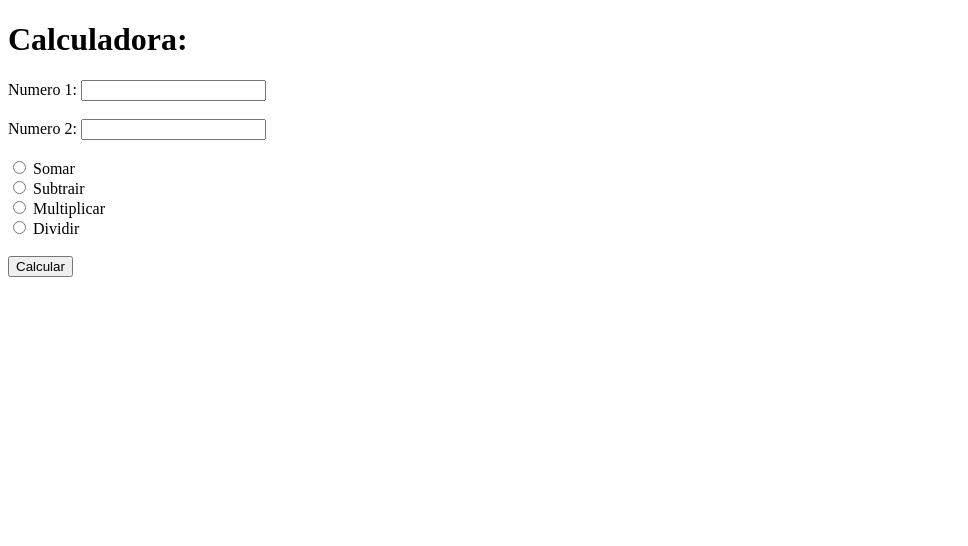
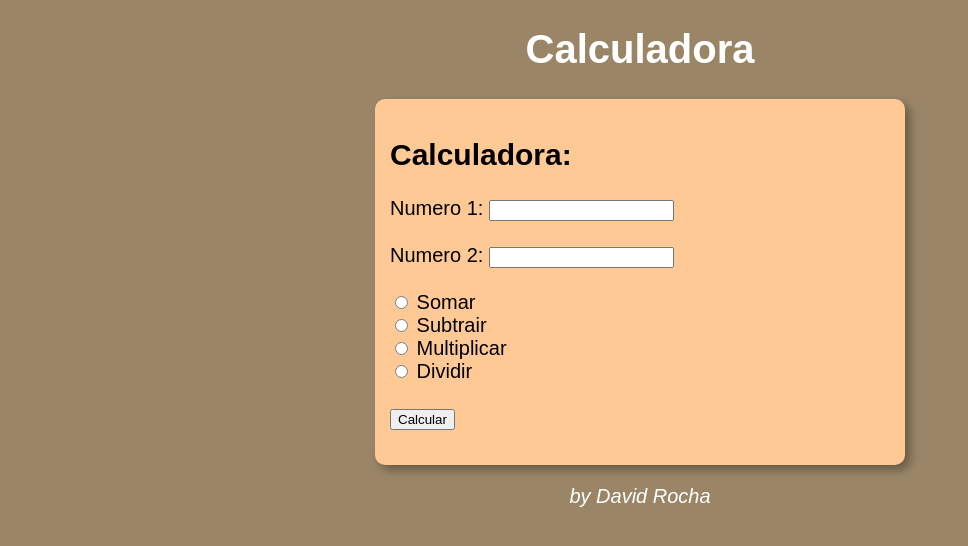
Before and after one commit to DavidRochaCode/Calculadora-ProjetoJS, a plain HTML site: page index.html in a window 1280 px wide. Shown: the whole page, without its empty margins (0-968 px from the left). Drawn offline with Linux system fonts and the light colour scheme.

Commit message:
Adicionado o style, e modificado o index

```diff
--- /dev/null
+++ b/Estilo.css
@@ -0,0 +1,28 @@
+body{
+    background: rgba(121, 95, 54, 0.753);
+    font: normal 15pt arial;
+
+
+}
+
+header{
+    color: white;
+    text-align: center;
+}
+
+
+section{
+     background: rgb(255, 201, 150);
+     border-radius: 10px;
+     padding: 15px;
+     width: 500px;
+     margin: auto;
+     box-shadow:5px 5px 10px rgba(0, 0, 0, 0.329);
+}
+
+footer{
+    color: white;
+    text-align: center;
+    font-style: italic;
+
+}
--- a/index.html
+++ b/index.html
@@ -1,15 +1,28 @@
 <!DOCTYPE html>
-<html lang="pt-br">
+<html lang="pt-BR">
+
 <head>
   <meta charset="UTF-8">
   <meta http-equiv="X-UA-Compatible" content="IE=edge">
   <meta name="viewport" content="width=device-width, initial-scale=1.0">
   <title>Calculadora</title>
+  <link rel="stylesheet" href="Estilo.css">
 </head>
+
 <body>
+
+
+
+  <header>
+    <h1>Calculadora</h1>
+
+  </header>
+
+
+  <section>
     <h1>Calculadora:</h1>
-    Numero 1: <input type="number"  id="number1"><br><br>
-    Numero 2: <input type="number"  id="number2"><br><br>
+    Numero 1: <input type="number" id="number1"><br><br>
+    Numero 2: <input type="number" id="number2"><br><br>
     <input type="radio" name="calculo" id="soma">
     <label for="soma">Somar</label><br>
     <input type="radio" name="calculo" id="subtraçao">
@@ -21,46 +34,55 @@
     <input type="button" value="Calcular" onclick="ir()">
     <p id="mensagem"></p>
 
+  </section>
+
+
+
+  <footer>
+    <P>by David Rocha</P>
+
+  </footer>
+
+
+
   <script>
-        function ir(){
-            var n1= Number(document.getElementById('number1').value)
-            var n2= Number(document.getElementById('number2').value)
-            var cal= document.getElementsByName('calculo')
-            var mens= document.getElementById('mensagem')
-            mens.innerHTML=''
+    function ir() {
+      var n1 = Number(document.getElementById('number1').value)
+      var n2 = Number(document.getElementById('number2').value)
+      var cal = document.getElementsByName('calculo')
+      var mens = document.getElementById('mensagem')
+      mens.innerHTML = ''
 
-            function calculadora(n1,n2){
-                if(cal[0].checked){
-                    var Somar= n1+n2
+      function calculadora(n1, n2) {
+        if (cal[0].checked) {
+          var Somar = n1 + n2
           return Somar
 
-                }
-
-                else if(cal[1].checked){
-                    var Subtrair= n1-n2
+        } else if (cal[1].checked) {
+          var Subtrair = n1 - n2
           return Subtrair
 
-                }
-
-                else if(cal[2].checked){
-                    var Multiplicar= n1*n2
+        } else if (cal[2].checked) {
+          var Multiplicar = n1 * n2
           return Multiplicar
 
-                }
-
-                else if(cal[3].checked){
-                    var Dividir= n1/n2
+        } else if (cal[3].checked) {
+          var Dividir = n1 / n2
           return Dividir
 
+        }else{
+          alert('Adicione uma operação')
         }
       }
 
-            mens.innerHTML+= calculadora(n1,n2)
+      mens.innerHTML += calculadora(n1, n2)
 
     }
   </script>
 
 
 
+
 </body>
+
 </html>
```
Also changed, not shown: 1 other file. Lines whose indentation alone changed are shown as unchanged.
